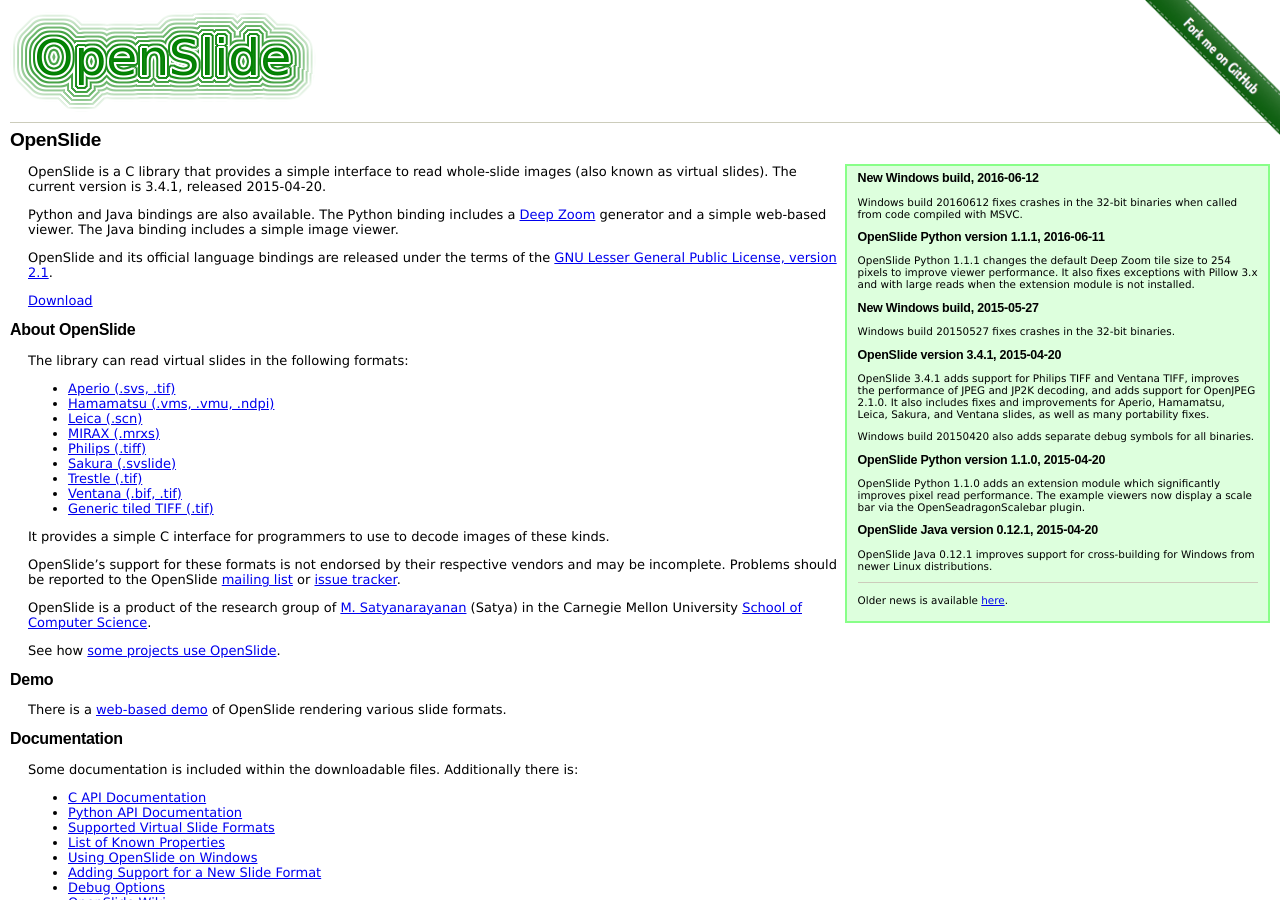
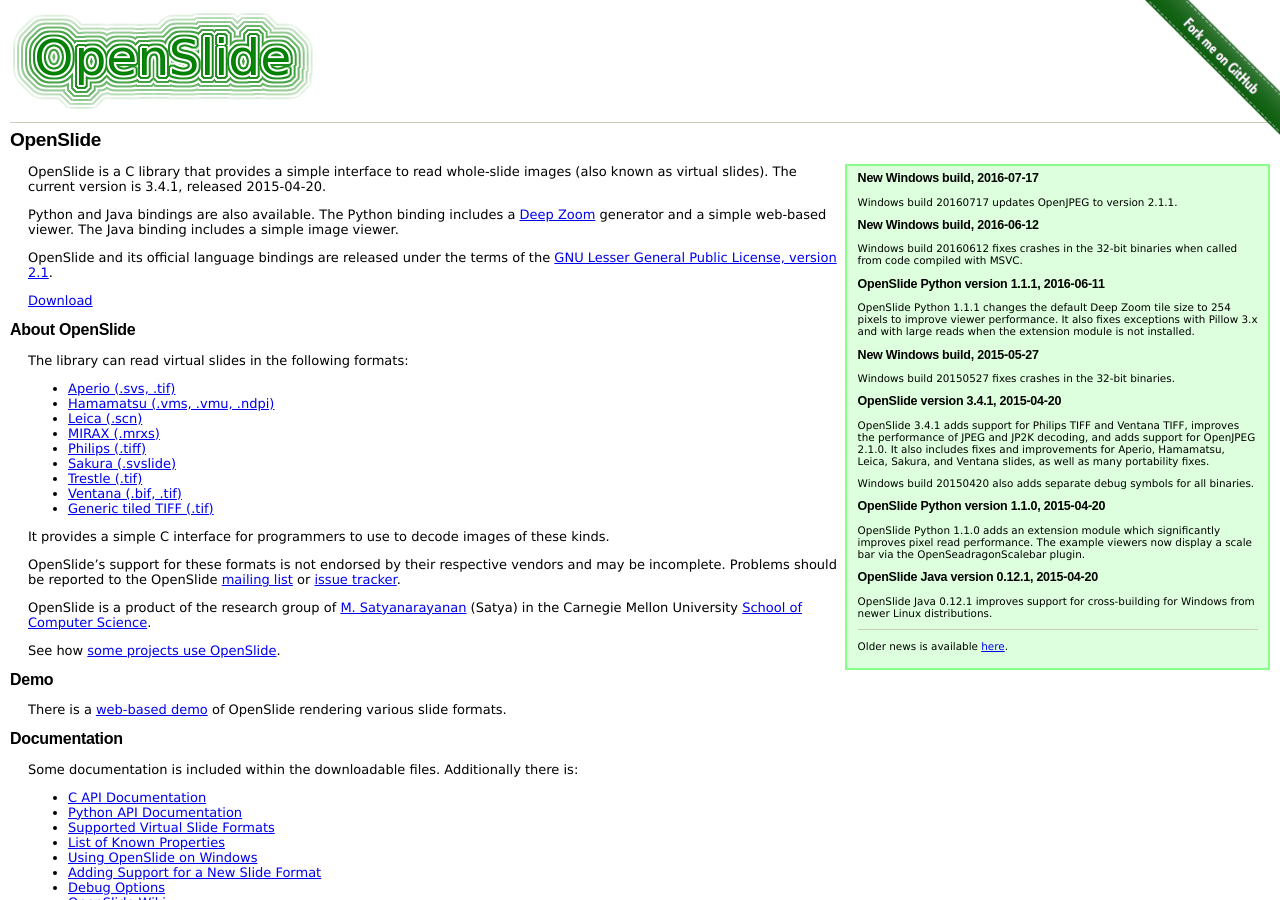
Before and after one commit to openslide/openslide.github.io, a Jekyll site: the page built from index.markdown, in a window 1280 px wide and 900 px high. Built offline with Jekyll 4.4.1, drawn with Linux system fonts in a browser that asks for light colours; comment, search, counter and statistics services are not loaded.

Commit message:
Windows build 20160717

```diff
--- a/_data/releases.yaml
+++ b/_data/releases.yaml
@@ -50,6 +50,7 @@
   - {version: 0.6.0, date: 2009-08-17, no_xz: 1}
   - {version: 0.5.0, date: 2009-07-15, no_xz: 1}
 winbuild:
+  - {date: 2016-07-17}
   - {date: 2016-06-12}
   - {date: 2015-05-27}
   - {date: 2015-04-20}
--- a/_includes/news.markdown
+++ b/_includes/news.markdown
@@ -1,4 +1,8 @@
 {% include links.markdown %}
+
+New Windows build, 2016-07-17
+-----------------------------
+Windows build 20160717 updates OpenJPEG to version 2.1.1.
 
 New Windows build, 2016-06-12
 -----------------------------
```
